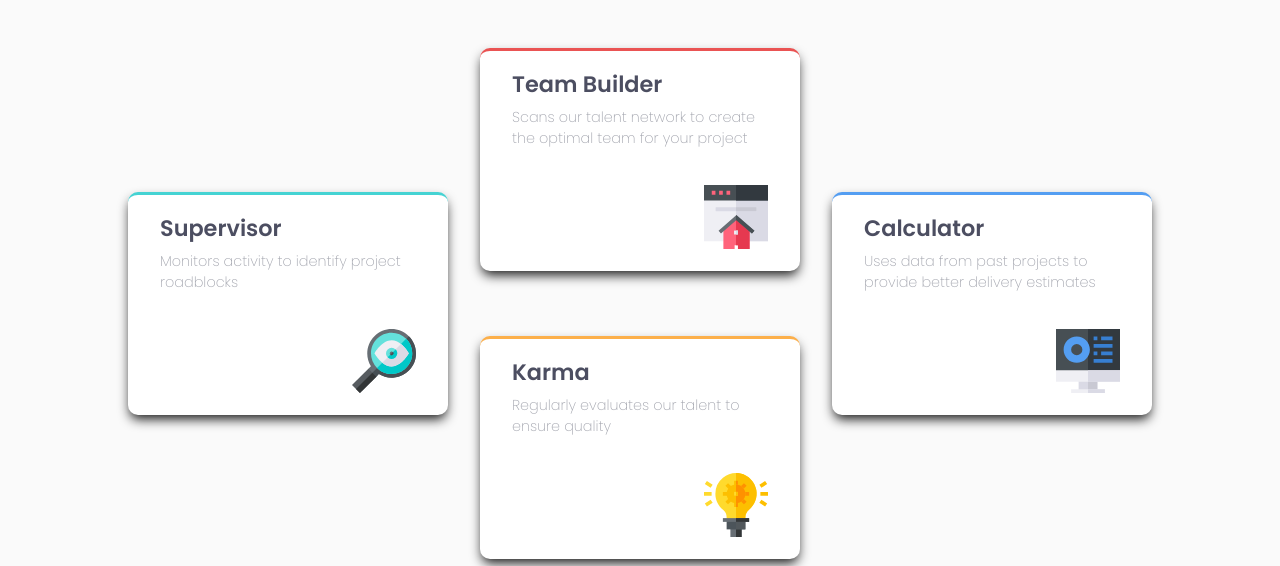
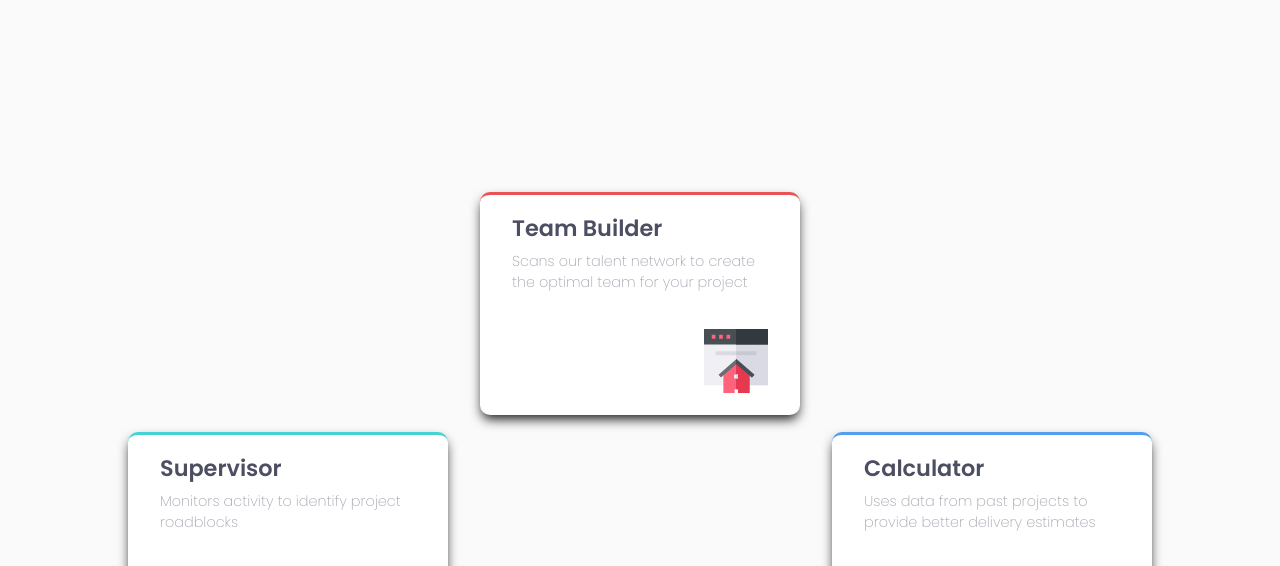
Before and after one commit to mohzys23/four-card-section, a plain HTML site: page four-card-feature-section/index.html in a window 1280 px wide. Shown: the part 208-774 px from the top of the page. Drawn offline with Linux system fonts and the light colour scheme.

Commit message:
Update style.css

```diff
--- a/four-card-feature-section/style.css
+++ b/four-card-feature-section/style.css
@@ -275,7 +275,7 @@ body {
 box-shadow: 0px 6px 12px -2px rgba(23,23,23,1);
 position: absolute;
 left:10%;
-top: 50%;
+top: 80%;
 }
 
 .section-1 h1 {
@@ -311,7 +311,7 @@ top: 50%;
 -moz-box-shadow: 0px 6px 12px -2px rgba(23,23,23,1);
 box-shadow: 0px 6px 12px -2px rgba(23,23,23,1);
 position: absolute;
-top: 32%;
+top: 50%;
 left:  37.5%;
 }
 
@@ -348,7 +348,7 @@ left:  37.5%;
 -moz-box-shadow: 0px 6px 12px -2px rgba(23,23,23,1);
 box-shadow: 0px 6px 12px -2px rgba(23,23,23,1);
 position: absolute;
-top: 68%;
+top: 105%;
 left: 37.5%;
 }
 
@@ -386,7 +386,7 @@ left: 37.5%;
 box-shadow: 0px 6px 12px -2px rgba(23,23,23,1);
 position: absolute;
 left: 65%;
-top: 50%;
+top: 80%;
 
 }
 .section-4 h1 {
@@ -418,7 +418,7 @@ footer {
   text-align: center;
   color:  hsl(234, 12%, 34%);
   font-size: 1.3rem;
-  padding-top: 45%;
+  padding-top: 53%;
   padding-bottom: 3%;
   position: relative;
 }
```
